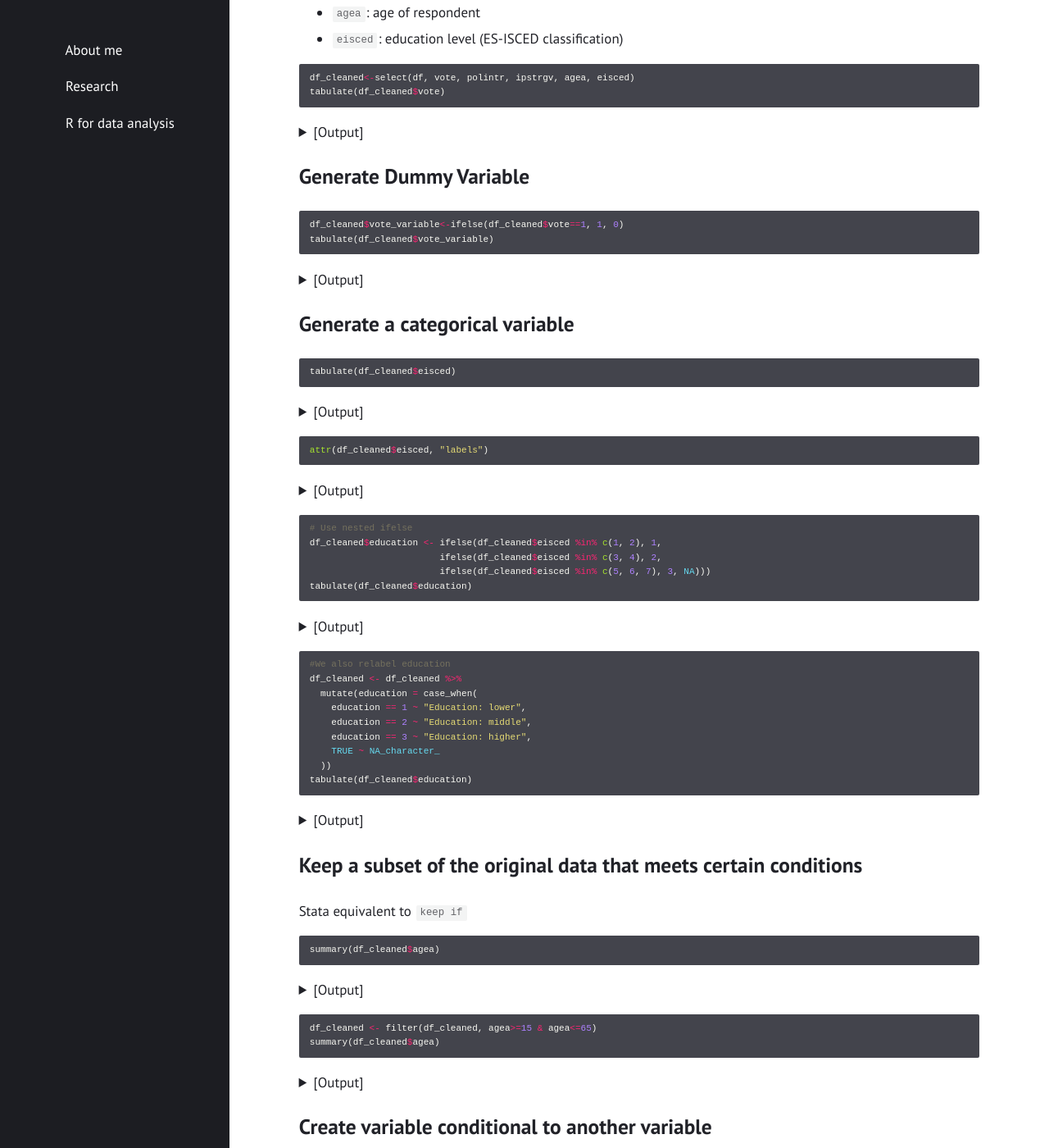
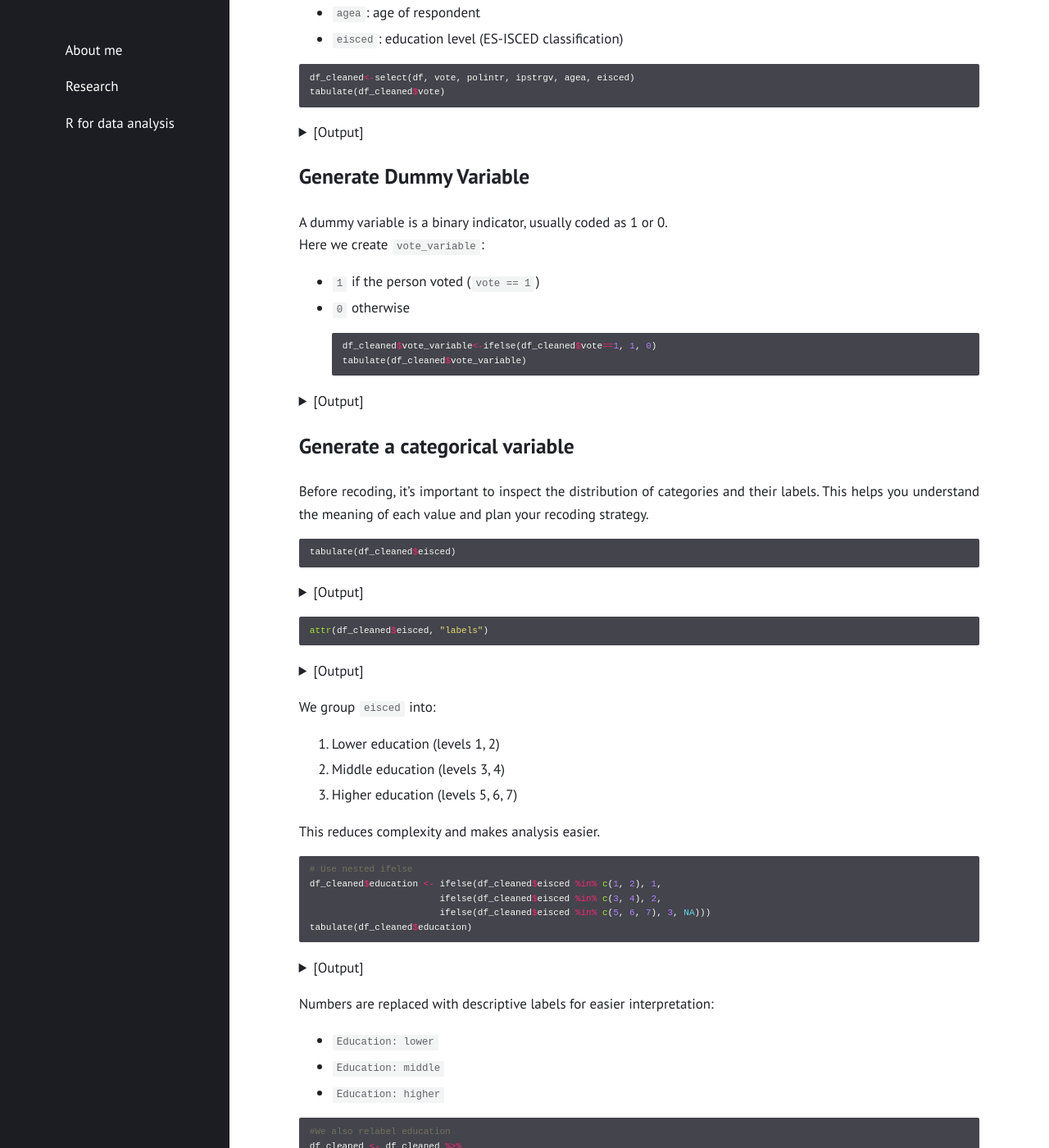
Before and after one commit to gubellom/gubellom.github.io, a Jekyll site: the page built from R files/Manipulation.md, in a window 1280 px wide and 1400 px high, scrolled down 644 px. Shown: the whole window at 82% size. Built offline with Jekyll 4.4.1, drawn with Linux system fonts in a browser that asks for light colours; some of the changed text lies outside the part shown.

Commit message:
Update Manipulation.md
Signed-off-by: Michele Gubello <62111923+gubellom@users.noreply.github.com>

````diff
--- a/R files/Manipulation.md
+++ b/R files/Manipulation.md
@@ -48,7 +48,11 @@ tabulate(df_cleaned$vote)
 </details>
 
 ## Generate Dummy Variable
+A dummy variable is a binary indicator, usually coded as 1 or 0.
+Here we create `vote_variable`:
 
+- `1` if the person voted (`vote == 1`)
+- `0` otherwise
 ```r
 df_cleaned$vote_variable<-ifelse(df_cleaned$vote==1, 1, 0)
 tabulate(df_cleaned$vote_variable)
@@ -65,7 +69,7 @@ tabulate(df_cleaned$vote_variable)
 </details>
 
 ## Generate a categorical variable
-
+Before recoding, it’s important to inspect the distribution of categories and their labels. This helps you understand the meaning of each value and plan your recoding strategy.
 ```r
 tabulate(df_cleaned$eisced)
 ```
@@ -122,6 +126,15 @@ ES-ISCED V2, higher tertiary education, >= MA level
   </pre>
 </details>
 
+We group `eisced` into:
+
+1. Lower education (levels 1, 2)
+2. Middle education (levels 3, 4)
+3. Higher education (levels 5, 6, 7)
+
+This reduces complexity and makes analysis easier.
+
+
 ```r
 # Use nested ifelse
 df_cleaned$education <- ifelse(df_cleaned$eisced %in% c(1, 2), 1,
@@ -140,6 +153,13 @@ tabulate(df_cleaned$education)
 5    Total     44387     100.00         NA
   </pre>
 </details>
+
+
+Numbers are replaced with descriptive labels for easier interpretation:
+
+- `Education: lower`
+- `Education: middle`
+- `Education: higher`
 
 
 ```r
@@ -170,7 +190,7 @@ tabulate(df_cleaned$education)
 
 ## Keep a subset of the original data that meets certain conditions
 
-Stata equivalent to `keep if`
+Stata equivalent to `keep if`. We keep only respondents between 15 and 65 years old to focus on the working-age population and exclude outliers.
 
 ```r
 summary(df_cleaned$agea)
@@ -205,6 +225,12 @@ tabulate(df_cleaned$no_vote_18)
 
 ## Basic operations
 
+We transform age with simple operations:
+
+- Divide by 100 → `age_100`
+- Multiply by 100 → `age_times_100`
+
+
 ```r
 #Divide age by 100
 df_cleaned$age_100<-df_cleaned$agea/100
@@ -224,7 +250,9 @@ Min. 1st Qu.  Median    Mean 3rd Qu.    Max.
   </pre>
 </details>
 
-#remove all the missing values row for vote
+## Remove all the missing values row for vote
+
+We drop all rows where `vote` is missing to ensure a clean dataset for analysis.
 
 ```r
 df_cleaned <- filter(df_cleaned, !is.na(vote))
````
